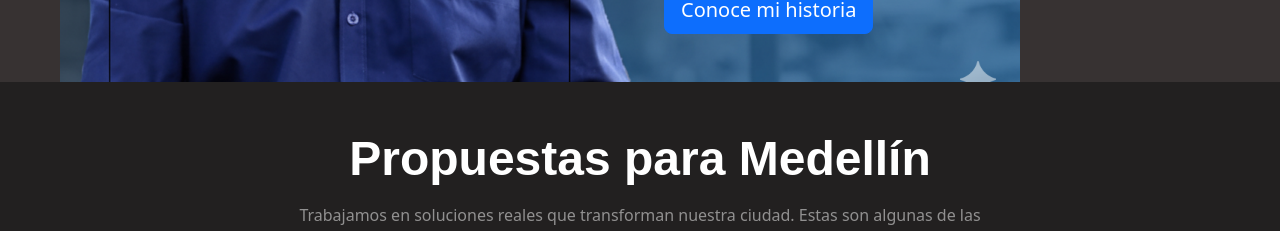
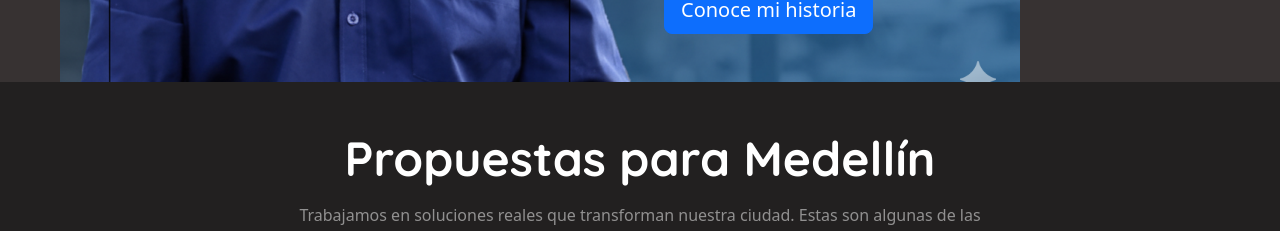
Before and after one commit to EsneiderCdD/gury, a React (Vite) app: page / in a window 1280 px wide. Shown: the part 940-1171 px from the top of the page. Built offline with nearby package versions, Linux system fonts and the light colour scheme.

Commit message:
ProposalSection

```diff
--- a/src/components/ProposalSection.css
+++ b/src/components/ProposalSection.css
@@ -5,7 +5,7 @@
 
 /* Tipografía del título (Google Font a proporcionar: "El Gury") */
 .proposals-section-title {
-  font-family: 'El Gury', sans-serif;
+  font-family: 'Quicksand', sans-serif;
 }
 
 /* Tarjeta y efectos de imagen */
```
